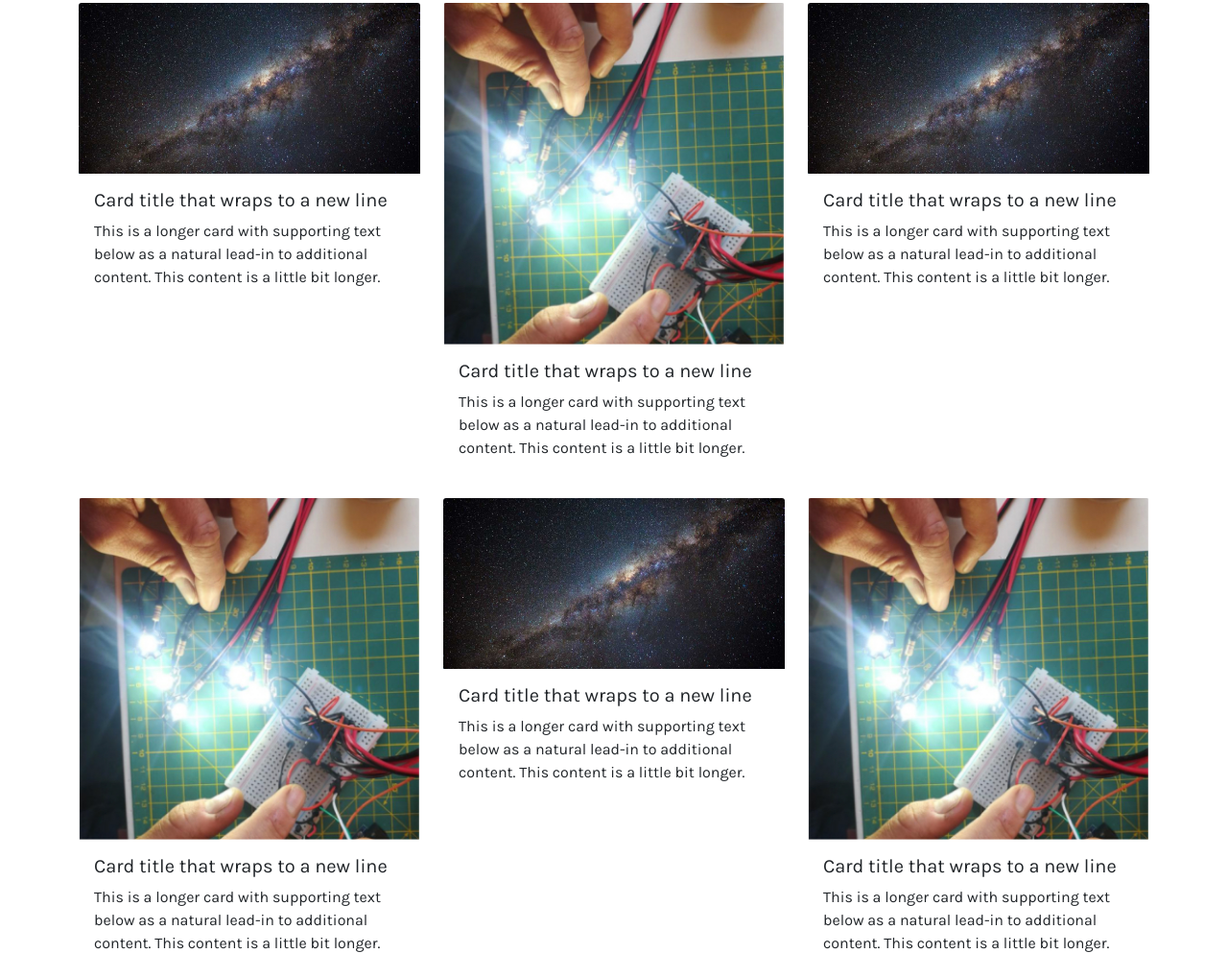
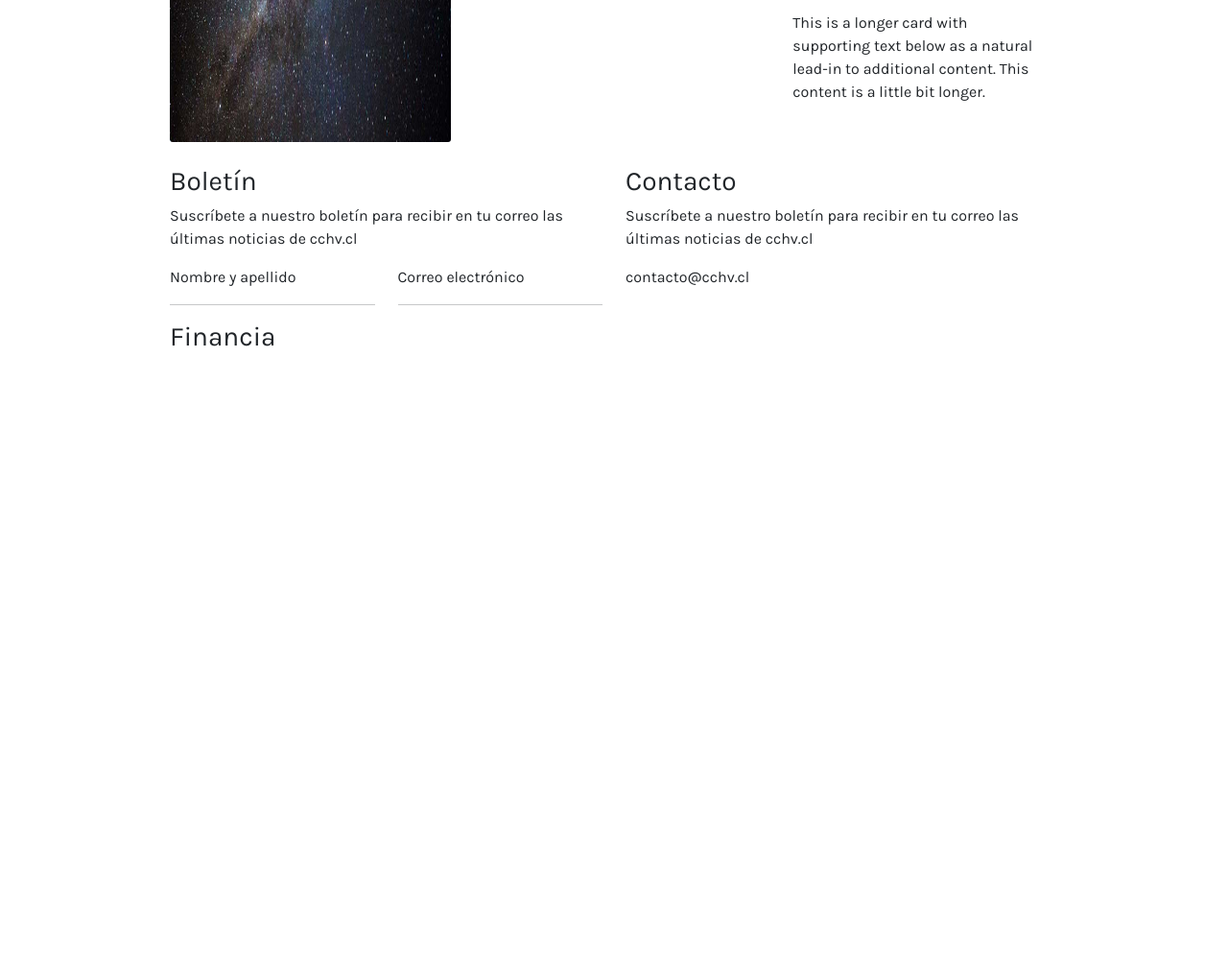
Before and after one commit to constconst/cchv, a plain HTML site: page noticias.html in a window 1280 px wide. Shown: the part 934-1952 px from the top of the page at 96% size. After the commit the page ends 1310 px from the top, so only its background shows below. Drawn offline with nearby package versions, Linux system fonts and the light colour scheme.

Commit message:
cambios cchv

```diff
--- a/noticias.html
+++ b/noticias.html
@@ -66,12 +66,15 @@
     <section class="container">
 
         <h2 class="page-title text-center">Noticias</h2>
+
+        <div class="row">
+            <div class="col-md-10 offset-md-1">
                 <div class="row g-0">
-            <div class="col-md-7">
+                    <div class="col-md-7 last-post">
                         <img src="img/Astronomy_0.jpg" class="img-fluid" alt="...">
                     </div>
                     <div class="col-md-5">
-                <div class="last-post-info ">
+                        <div class="last-post-info">
                             <div>
                                 <h5>Estación 4 del Continente Prohibido: shadowplay</h5>
                                 <p>Lorem ipsum dolor sit amet, consetetur sadipscing elitr, sed diam nonumy eirmod tempor invidunt ut labore et dolore</p>
@@ -79,10 +82,22 @@
                         </div>
                     </div>
                 </div>
+            </div>
+        </div>
+
+
+
+
     </section>
     <section id="seccionnoticias" class="container">
+
+
         <div class="row" style="position: relative;">
+
+            <div class="col-md-10 offset-md-1">
                 <h3>Últimas noticias</h3>
+
+                <div class="row" style="position: relative;">
 
                     <div class="col-sm-6 col-lg-4 mb-4">
                         <div class="card text-white pinned-card">
@@ -113,66 +128,10 @@
                             </div>
                         </div>
                     </div>
-            <div class="col-sm-6 col-lg-4 mb-4">
-                <div class="card">
-                    <!-- <svg class="bd-placeholder-img card-img-top" width="100%" height="200" xmlns="http://www.w3.org/2000/svg" role="img" aria-label="Placeholder: Image cap" preserveAspectRatio="xMidYMid slice" focusable="false"><title>Placeholder</title><rect width="100%" height="100%" fill="#868e96"/><text x="50%" y="50%" fill="#dee2e6" dy=".3em">Image cap</text></svg> -->
-                    <img src="img/Astronomy_0.jpg" class="bd-placeholder-img card-img-top" alt="...">
 
-                    <div class="card-body">
-                        <h5 class="card-title">Card title that wraps to a new line</h5>
-                        <p class="card-text">This is a longer card with supporting text below as a natural lead-in to additional content. This content is a little bit longer.</p>
                 </div>
             </div>
-            </div>
-            <div class="col-sm-6 col-lg-4 mb-4">
-                <div class="card">
-                    <img src="img/placeholder.jpg" class="bd-placeholder-img card-img-top" alt="...">
-                    <div class="card-body">
-                        <h5 class="card-title">Card title that wraps to a new line</h5>
-                        <p class="card-text">This is a longer card with supporting text below as a natural lead-in to additional content. This content is a little bit longer.</p>
-                    </div>
-                </div>
-            </div>
-            <div class="col-sm-6 col-lg-4 mb-4">
-                <div class="card">
-                    <!-- <svg class="bd-placeholder-img card-img-top" width="100%" height="200" xmlns="http://www.w3.org/2000/svg" role="img" aria-label="Placeholder: Image cap" preserveAspectRatio="xMidYMid slice" focusable="false"><title>Placeholder</title><rect width="100%" height="100%" fill="#868e96"/><text x="50%" y="50%" fill="#dee2e6" dy=".3em">Image cap</text></svg> -->
-                    <img src="img/Astronomy_0.jpg" class="bd-placeholder-img card-img-top" alt="...">
 
-                    <div class="card-body">
-                        <h5 class="card-title">Card title that wraps to a new line</h5>
-                        <p class="card-text">This is a longer card with supporting text below as a natural lead-in to additional content. This content is a little bit longer.</p>
-                    </div>
-                </div>
-            </div>
-            <div class="col-sm-6 col-lg-4 mb-4">
-                <div class="card">
-                    <img src="img/placeholder.jpg" class="bd-placeholder-img card-img-top" alt="...">
-                    <div class="card-body">
-                        <h5 class="card-title">Card title that wraps to a new line</h5>
-                        <p class="card-text">This is a longer card with supporting text below as a natural lead-in to additional content. This content is a little bit longer.</p>
-                    </div>
-                </div>
-            </div>
-            <div class="col-sm-6 col-lg-4 mb-4">
-                <div class="card">
-                    <!-- <svg class="bd-placeholder-img card-img-top" width="100%" height="200" xmlns="http://www.w3.org/2000/svg" role="img" aria-label="Placeholder: Image cap" preserveAspectRatio="xMidYMid slice" focusable="false"><title>Placeholder</title><rect width="100%" height="100%" fill="#868e96"/><text x="50%" y="50%" fill="#dee2e6" dy=".3em">Image cap</text></svg> -->
-                    <img src="img/Astronomy_0.jpg" class="bd-placeholder-img card-img-top" alt="...">
-
-                    <div class="card-body">
-                        <h5 class="card-title">Card title that wraps to a new line</h5>
-                        <p class="card-text">This is a longer card with supporting text below as a natural lead-in to additional content. This content is a little bit longer.</p>
-                    </div>
-                </div>
-            </div>
-            <div class="col-sm-6 col-lg-4 mb-4">
-                <div class="card">
-                    <img src="img/placeholder.jpg" class="bd-placeholder-img card-img-top" alt="...">
-                    <div class="card-body">
-                        <h5 class="card-title">Card title that wraps to a new line</h5>
-                        <p class="card-text">This is a longer card with supporting text below as a natural lead-in to additional content. This content is a little bit longer.</p>
-                    </div>
-                </div>
-            </div>
         </div>
     </section>
     <!-- FOOTER -->
@@ -204,7 +163,11 @@
             </div>
         </div>
         <div class="row logos">
+            <div class="col-md-10 offset-md-1">
+                <div class="row">
                     <h3>Financia</h3>
+                </div>
+            </div>
         </div>
 
     </footer>
--- a/style.css
+++ b/style.css
@@ -116,13 +116,6 @@ input {
 }
 
 
-/* SOMOS */
-
-#seccionsomos {
-    height: 80vh;
-}
-
-
 /* NOTICIAS */
 
 
@@ -174,6 +167,58 @@ input {
 }
 
 
+/* Notv */
+
+#main-video {
+    background-color: var(--main-color);
+}
+
+.iframe-container {
+    overflow: hidden;
+    padding-top: 56.25%;
+    position: relative;
+}
+
+.iframe-container iframe {
+    border: 0;
+    height: 100%;
+    left: 0;
+    position: absolute;
+    top: 0;
+    width: 100%;
+}
+
+
+/*
+ * PAGE
+ */
+
+.page-nav-background {
+    background-color: var(--main-color);
+}
+
+.list-group-item {
+    background-color: transparent;
+    color: white;
+}
+
+
+/* SOMOS */
+
+#seccionsomos {
+    height: 80vh;
+}
+
+
+/* page-title es un estilo que debería usarse en todos los page */
+
+.page-title {
+    margin-top: 130px;
+    font-size: 50px;
+    margin-bottom: 80px;
+}
+
+
 /*
  * Noticias
  */
@@ -210,39 +255,3 @@ input {
 .card {
     border: 0;
 }
-
-
-/* Notv */
-
-#main-video {
-    background-color: var(--main-color);
-}
-
-.iframe-container {
-    overflow: hidden;
-    padding-top: 56.25%;
-    position: relative;
-}
-
-.iframe-container iframe {
-    border: 0;
-    height: 100%;
-    left: 0;
-    position: absolute;
-    top: 0;
-    width: 100%;
-}
-
-
-/*
- * PAGE
- */
-
-.page-nav-background {
-    background-color: var(--main-color);
-}
-
-.list-group-item {
-    background-color: transparent;
-    color: white;
-}
```
Also changed, not shown: somos.html (+2 -2 lines). Lines whose indentation alone changed are shown as unchanged.
